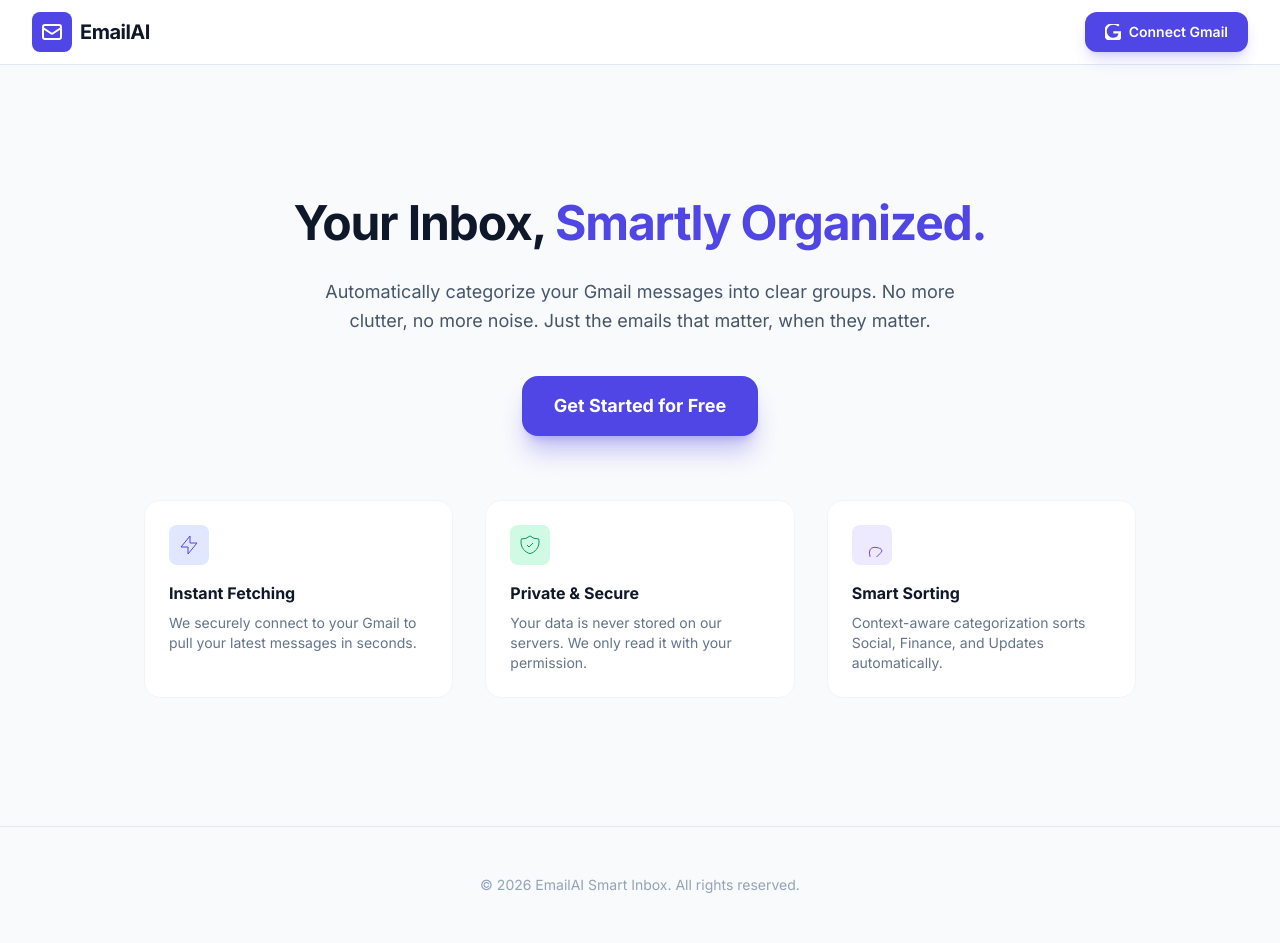
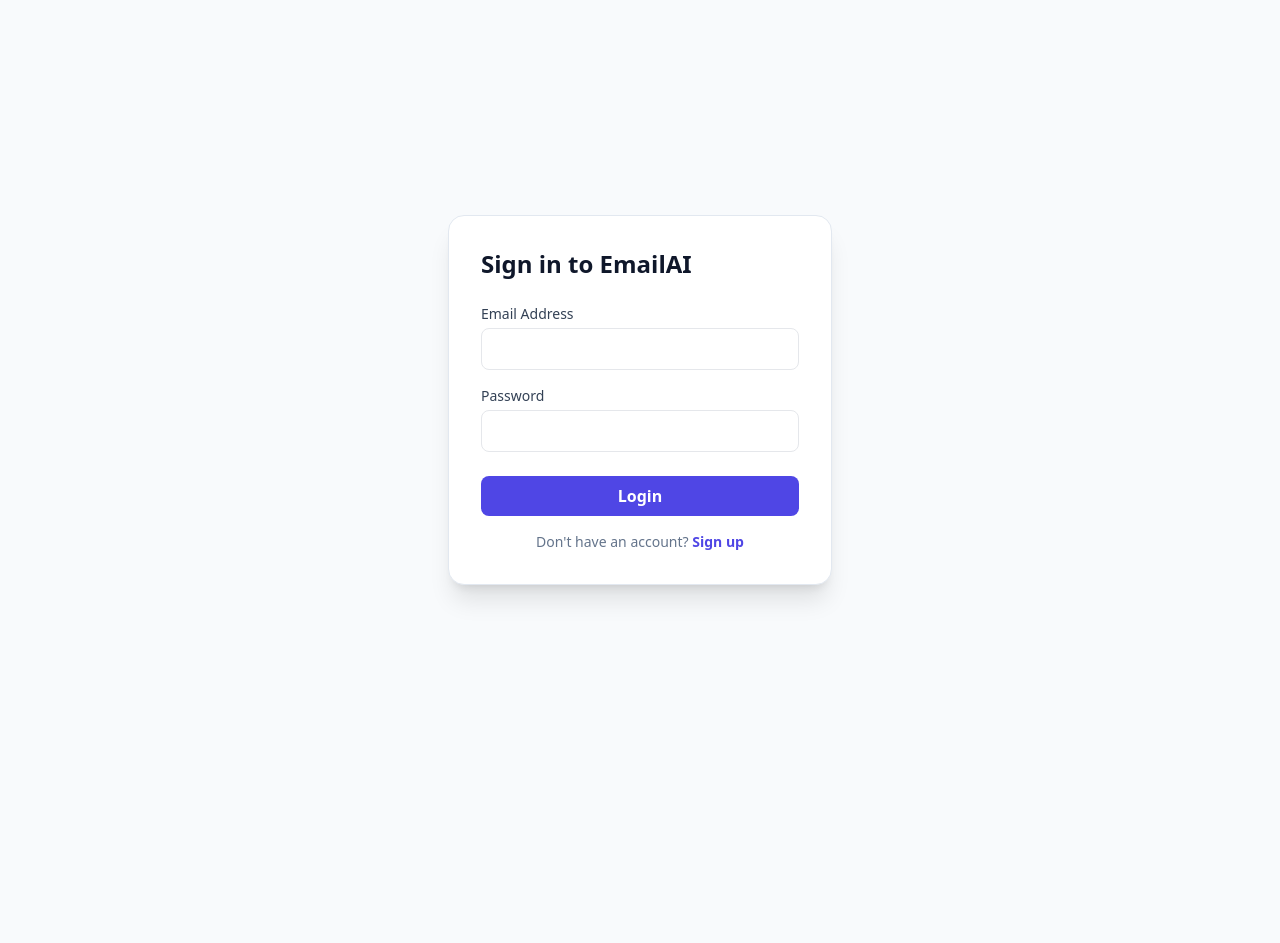
Before and after one commit to Morpheus7700/EmailAI-Smart-Categorizer, a Flask app: page / in a window 1280 px wide. After the commit the page ends 600 px from the top, so only its background shows below. Run offline with Flask 3, Linux system fonts and the light colour scheme; some libraries are stand-ins or nearby versions.

Commit message:
Implement user management system: Signup, Login, Admin Panel, and Firestore integration

````diff
--- a/main.py
+++ b/main.py
@@ -1,217 +1,189 @@
 import os
 import json
 import requests
-import sys
 from flask import Flask, render_template, redirect, url_for, session, jsonify, request
 from google_auth_oauthlib.flow import Flow
 from googleapiclient.discovery import build
 from google.auth.transport.requests import Request
 from google.oauth2.credentials import Credentials
+import google.generativeai as genai
+from google.cloud import firestore
+from werkzeug.security import generate_password_hash, check_password_hash
 
 app = Flask(__name__)
-# IMPORTANT: Ensure FLASK_SECRET_KEY is set in Vercel Env Vars.
-# If not, sessions will reset on every redeploy/cold start.
-app.secret_key = os.environ.get('FLASK_SECRET_KEY', 'wealthwise-email-dev-key')
+app.secret_key = os.environ.get('FLASK_SECRET_KEY', 'dev-key-123')
 
-# Production / Proxy Configuration (Cloud Run, Vercel, etc.)
-# Check for K_SERVICE (Cloud Run) or VERCEL_URL (Vercel) to detect production environment
+# Admin Email - REPLACE THIS WITH YOUR EMAIL
+ADMIN_EMAIL = "aniketroy2k@gmail.com"
+
+# Initialize Firestore
+# Note: In Cloud Run, it uses the service account automatically.
+db = firestore.Client()
+
+# Production / Proxy Configuration
 is_production = os.environ.get('K_SERVICE') or os.environ.get('VERCEL_URL')
-
 if is_production:
-    app.config.update(
-        SESSION_COOKIE_SECURE=True,
-        SESSION_COOKIE_HTTPONLY=True,
-        SESSION_COOKIE_SAMESITE='Lax', # Required for cross-site redirects (Google -> App)
-        PREFERRED_URL_SCHEME='https'
-    )
+    app.config.update(SESSION_COOKIE_SECURE=True, SESSION_COOKIE_HTTPONLY=True, SESSION_COOKIE_SAMESITE='Lax')
     os.environ['OAUTHLIB_INSECURE_TRANSPORT'] = '0'
 else:
     os.environ['OAUTHLIB_INSECURE_TRANSPORT'] = '1'
+
+# Gemini Setup
+GEMINI_API_KEY = os.environ.get('GEMINI_API_KEY')
+if GEMINI_API_KEY:
+    genai.configure(api_key=GEMINI_API_KEY)
+    model = genai.GenerativeModel('gemini-1.5-flash')
 
 SCOPES = ['https://www.googleapis.com/auth/gmail.readonly', 'https://www.googleapis.com/auth/userinfo.profile', 'openid']
 
 def get_google_config():
     env_config = os.environ.get('GOOGLE_CLIENT_CONFIG')
-    config = None
     if env_config:
-        try:
-            config = json.loads(env_config)
-        except Exception:
-            return None
-    else:
-        # Try generic name first, then specific if needed
-        client_secrets_file = "client_secret.json"
-        if os.path.exists(client_secrets_file):
-            with open(client_secrets_file, 'r') as f:
-                config = json.load(f)
-
-    return config
+        return json.loads(env_config)
+    client_secrets_file = "client_secret.json"
+    if os.path.exists(client_secrets_file):
+        with open(client_secrets_file, 'r') as f:
+            return json.load(f)
+    return None
 
 def get_flow(state=None):
     config = get_google_config()
-    if not config:
-        raise ValueError("Google Client Configuration is missing.")
-
+    if not config: raise ValueError("Google Client Configuration is missing.")
     flow = Flow.from_client_config(config, scopes=SCOPES, state=state)
-
-    # DYNAMIC REDIRECT URI
-    # Support explicit overwrite via env var (Best for Cloud Run/Production)
     if os.environ.get('REDIRECT_URI'):
         flow.redirect_uri = os.environ['REDIRECT_URI']
     elif is_production:
-        # On Cloud Run/Vercel, force HTTPS and use the current host
         flow.redirect_uri = f"https://{request.host}/authorized"
     else:
         flow.redirect_uri = url_for('authorize', _external=True)
+    return flow
 
-    return flow
+# --- USER ROUTES ---
 
 @app.route('/')
 def index():
-    if 'credentials' in session:
-        return render_template('dashboard.html', user=session.get('user_info'))
-    return render_template('dashboard.html', user=None)
+    user_id = session.get('user_id')
+    if not user_id:
+        return render_template('login.html')
 
-@app.route('/login')
-def login():
-    try:
-        flow = get_flow()
-        authorization_url, state = flow.authorization_url(
-            access_type='offline',
-            include_granted_scopes='true',
-            prompt='select_account' # Forces account selection to prevent auto-login loops
-        )
-        session['state'] = state
-        # Ensure session is saved before redirecting
-        session.modified = True
-        return redirect(authorization_url)
-    except Exception as e:
-        return f"Login Error: {str(e)}", 500
+    user_doc = db.collection('users').document(user_id).get()
+    if not user_doc.exists:
+        session.clear()
+        return redirect(url_for('login_page'))
+
+    user_data = user_doc.to_dict()
+    return render_template('dashboard.html', user=user_data, is_admin=(user_data.get('email') == ADMIN_EMAIL))
+
+@app.route('/signup', methods=['GET', 'POST'])
+def signup():
+    if request.method == 'POST':
+        email = request.form.get('email')
+        password = request.form.get('password')
+
+        user_ref = db.collection('users').document(email)
+        if user_ref.get().exists:
+            return "User already exists", 400
+
+        user_ref.set({
+            'email': email,
+            'password': generate_password_hash(password),
+            'gmail_connected': False
+        })
+        session['user_id'] = email
+        return redirect(url_for('index'))
+    return render_template('signup.html')
+
+@app.route('/login', methods=['GET', 'POST'])
+def login_page():
+    if request.method == 'POST':
+        email = request.form.get('email')
+        password = request.form.get('password')
+
+        user_doc = db.collection('users').document(email).get()
+        if user_doc.exists and check_password_hash(user_doc.to_dict()['password'], password):
+            session['user_id'] = email
+            return redirect(url_for('index'))
+        return "Invalid credentials", 401
+    return render_template('login.html')
+
+# --- GMAIL OAUTH ROUTES ---
+
+@app.route('/connect-gmail')
+def connect_gmail():
+    if 'user_id' not in session: return redirect(url_for('login_page'))
+    flow = get_flow()
+    auth_url, state = flow.authorization_url(access_type='offline', include_granted_scopes='true', prompt='consent')
+    session['state'] = state
+    return redirect(auth_url)
 
 @app.route('/authorized')
 def authorize():
     try:
-        # 1. Retrieve the state we stored in /login
         state = session.get('state')
-        if not state:
-            return "Authorization Error: Session state missing. Please enable cookies and try again.", 400
+        flow = get_flow(state=state)
+        auth_resp = request.url
+        if is_production and auth_resp.startswith('http://'):
+            auth_resp = auth_resp.replace('http://', 'https://', 1)
 
-        flow = get_flow(state=state)
+        flow.fetch_token(authorization_response=auth_resp)
+        creds = flow.credentials
 
-        # 2. Reconstruct the full URL for verification
-        # Google returns the response to the Vercel proxy via HTTP internally.
-        # We must force it back to HTTPS for the library to validate it.
-        authorization_response = request.url
+        # Save tokens to Firestore for the logged-in user
+        user_id = session.get('user_id')
+        user_info = build('oauth2', 'v2', credentials=creds).userinfo().get().execute()
 
-        # FIX: Ensure HTTPS is used for validation if running behind a proxy (Vercel/Cloud Run)
-        # Cloud Run sets K_SERVICE, Vercel sets VERCEL_URL
-        if is_production and authorization_response.startswith('http://'):
-             authorization_response = authorization_response.replace('http://', 'https://', 1)
-
-        flow.fetch_token(authorization_response=authorization_response)
-
-        # 3. Save credentials and user info
-        credentials = flow.credentials
-        session['credentials'] = credentials_to_dict(credentials)
-
-        user_info = build('oauth2', 'v2', credentials=credentials).userinfo().get().execute()
-        session['user_info'] = user_info
-
-        # 4. Cleanup
-        session.pop('state', None)
-        session.modified = True
-
+        db.collection('users').document(user_id).update({
+            'gmail_connected': True,
+            'gmail_email': user_info.get('email'),
+            'gmail_name': user_info.get('name'),
+            'gmail_picture': user_info.get('picture'),
+            'tokens': {
+                'token': creds.token,
+                'refresh_token': creds.refresh_token,
+                'token_uri': creds.token_uri,
+                'client_id': creds.client_id,
+                'client_secret': creds.client_secret,
+                'scopes': creds.scopes
+            }
+        })
         return redirect(url_for('index'))
     except Exception as e:
-        return f"Authorization Error: {str(e)}", 500
+        return f"Error: {str(e)}", 500
 
-def credentials_to_dict(credentials):
-    return {
-        'token': credentials.token,
-        'refresh_token': credentials.refresh_token,
-        'token_uri': credentials.token_uri,
-        'client_id': credentials.client_id,
-        'client_secret': credentials.client_secret,
-        'scopes': credentials.scopes
-    }
+# --- ADMIN ROUTES ---
 
-@app.route('/logout')
-def logout():
-    session.clear()
-    return redirect(url_for('index'))
+@app.route('/admin')
+def admin_panel():
+    user_id = session.get('user_id')
+    if user_id != ADMIN_EMAIL:
+        return "Unauthorized", 403
 
-import google.generativeai as genai
-
-# Setup Gemini
-GEMINI_API_KEY = os.environ.get('GEMINI_API_KEY')
-if GEMINI_API_KEY:
-    genai.configure(api_key=GEMINI_API_KEY)
-    model = genai.GenerativeModel('gemini-1.5-flash')
-
-def ai_categorize_batch(emails):
-    """Uses Gemini to categorize a batch of emails based on context."""
-    if not GEMINI_API_KEY:
-        print("DEBUG: No GEMINI_API_KEY found. Using manual fallback.")
-        return None
-
-    prompt = """
-    You are an expert email organizer. Categorize these 20 emails into EXACTLY one of these buckets:
-    - 'Primary': Personal 1-to-1 emails, direct work communications, or important human-sent messages.
-    - 'Social': Notifications from LinkedIn, Facebook, Twitter, Instagram, YouTube, or dating apps.
-    - 'Promotions': Marketing emails, newsletters, sales, discounts, or coupons.
-    - 'Updates': Automated alerts, security notices, password resets, shipping updates, or service announcements.
-    - 'Finance & Bills': Bank statements, invoices, receipts, payment confirmations, or salary slips.
-    - 'Travel': Flight tickets, hotel bookings, car rentals, or trip itineraries.
-
-    Rules:
-    1. Be aggressive. If it looks like a newsletter, it's 'Promotions'. If it's a notification from a service, it's 'Updates'.
-    2. Respond ONLY with a valid JSON list of strings (e.g., ["Primary", "Social", ...]).
-    3. The list MUST have exactly 20 items in the same order as the input.
-    """
-
-    email_data = [f"From: {e['from']} | Sub: {e['subject']} | Snippet: {e['snippet']}" for e in emails]
-    try:
-        response = model.generate_content(prompt + "\n\nEmails to categorize:\n" + json.dumps(email_data))
-        text = response.text.strip()
-        # Clean up Markdown
-        if "```json" in text:
-            text = text.split("```json")[1].split("```")[0].strip()
-        elif "```" in text:
-            text = text.split("```")[1].split("```")[0].strip()
-
-        categories = json.loads(text)
-        print(f"DEBUG: AI Categorized {len(emails)} emails successfully.")
-        return categories
-    except Exception as e:
-        print(f"DEBUG: AI Error: {str(e)}")
-        return None
+    users = [u.to_dict() for u in db.collection('users').stream()]
+    return render_template('admin.html', users=users)
 
 @app.route('/api/emails')
 def get_emails():
-    if 'credentials' not in session:
-        return jsonify({"error": "Unauthorized"}), 401
+    user_id = session.get('user_id')
+    if not user_id: return jsonify({"error": "Unauthorized"}), 401
 
-    creds = Credentials(**session['credentials'])
+    user_data = db.collection('users').document(user_id).get().to_dict()
+    if not user_data.get('gmail_connected'): return jsonify({"error": "Gmail not connected"}), 400
+
+    creds_dict = user_data['tokens']
+    creds = Credentials(**creds_dict)
+
     if creds.expired and creds.refresh_token:
-        try:
-            creds.refresh(Request())
-            session['credentials'] = credentials_to_dict(creds)
-        except:
-            return jsonify({"error": "Auth Refresh Failed"}), 401
+        creds.refresh(Request())
+        db.collection('users').document(user_id).update({'tokens.token': creds.token})
 
     service = build('gmail', 'v1', credentials=creds)
-
     try:
-        # Increase limit to 100 for better robustness
         results = service.users().messages().list(userId='me', maxResults=100).execute()
         messages = results.get('messages', [])
-
         email_list = []
         for msg in messages:
-            # We use format='metadata' to be faster while getting headers
             m = service.users().messages().get(userId='me', id=msg['id'], format='metadata').execute()
             headers = m.get('payload', {}).get('headers', [])
-
             email_list.append({
                 "id": msg['id'],
                 "subject": next((h['value'] for h in headers if h['name'] == 'Subject'), '(No Subject)'),
@@ -221,38 +193,32 @@
                 "url": f"https://mail.google.com/mail/u/0/#inbox/{msg['id']}"
             })
 
-        categorized = {
-            "Primary": [], "Social": [], "Promotions": [],
-            "Updates": [], "Finance & Bills": [], "Travel": []
-        }
-
-        # Batch process with AI
+        categorized = {"Primary":[], "Social":[], "Promotions":[], "Updates":[], "Finance & Bills":[], "Travel":[]}
         for i in range(0, len(email_list), 20):
             batch = email_list[i:i+20]
-            # Ensure the batch has exactly 20 items for the prompt rules, or handle the remainder
             categories = ai_categorize_batch(batch)
-
             for j, email in enumerate(batch):
-                cat = "Primary" # Default
-                if categories and j < len(categories):
-                    cat = categories[j].strip()
-                else:
-                    # Robust manual fallback if AI is unavailable
-                    s = (email['from'] + " " + email['subject']).lower()
-                    if any(x in s for x in ['linkedin', 'facebook', 'twitter', 'instagram', 'youtube']): cat = "Social"
-                    elif any(x in s for x in ['invoice', 'receipt', 'bill', 'payment', 'order']): cat = "Finance & Bills"
-                    elif any(x in s for x in ['flight', 'hotel', 'booking', 'itinerary']): cat = "Travel"
-                    elif any(x in s for x in ['newsletter', 'marketing', 'offer', 'sale']): cat = "Promotions"
-                    elif any(x in s for x in ['security', 'alert', 'notice', 'password']): cat = "Updates"
-
-                # Validation
+                cat = categories[j] if categories and j < len(categories) else "Primary"
                 if cat not in categorized: cat = "Primary"
                 categorized[cat].append(email)
-
         return jsonify(categorized)
     except Exception as e:
-        print(f"ERROR: {str(e)}")
         return jsonify({"error": str(e)}), 500
+
+def ai_categorize_batch(emails):
+    if not GEMINI_API_KEY: return None
+    prompt = "Categorize these emails into Primary, Social, Promotions, Updates, Finance & Bills, Travel. Return ONLY a JSON list of categories."
+    email_data = [f"Sub: {e['subject']} | Snippet: {e['snippet']}" for e in emails]
+    try:
+        response = model.generate_content(prompt + "\n" + json.dumps(email_data))
+        text = response.text.strip().replace('```json', '').replace('```', '')
+        return json.loads(text)
+    except: return None
+
+@app.route('/logout')
+def logout():
+    session.clear()
+    return redirect(url_for('login_page'))
 
 if __name__ == '__main__':
     app.run(port=5000, debug=True)
--- a/requirements.txt
+++ b/requirements.txt
@@ -4,5 +4,7 @@
 google-auth-httplib2
 google-api-python-client
 google-generativeai
+google-cloud-firestore
+werkzeug
 requests
 gunicorn
--- a/templates/dashboard.html
+++ b/templates/dashboard.html
@@ -29,16 +29,16 @@
 
                 <div class="flex items-center gap-4">
                     {% if user %}
+                        {% if is_admin %}
+                            <a href="/admin" class="text-sm font-bold text-indigo-600 hover:underline">Admin Panel</a>
+                        {% endif %}
                         <div class="flex items-center gap-3 pr-4 border-r border-slate-200">
-                            <img src="{{ user.picture }}" class="w-8 h-8 rounded-full border border-slate-200" alt="Avatar">
-                            <span class="text-sm font-medium text-slate-700 hidden sm:block">{{ user.name }}</span>
+                            {% if user.gmail_picture %}
+                                <img src="{{ user.gmail_picture }}" class="w-8 h-8 rounded-full border border-slate-200" alt="Avatar">
+                            {% endif %}
+                            <span class="text-sm font-medium text-slate-700 hidden sm:block">{{ user.email }}</span>
                         </div>
                         <a href="/logout" class="text-sm font-semibold text-slate-600 hover:text-rose-600 transition-colors">Sign Out</a>
-                    {% else %}
-                        <a href="/login" class="bg-indigo-600 hover:bg-indigo-700 text-white px-5 py-2.5 rounded-xl font-semibold text-sm transition-all shadow-lg shadow-indigo-600/20 active:scale-95 flex items-center gap-2">
-                            <svg class="w-4 h-4" fill="currentColor" viewBox="0 0 24 24"><path d="M12.48 10.92v3.28h7.84c-.24 1.84-.908 3.152-1.928 4.176-1.02 1.024-2.6 2.112-5.912 2.112-5.392 0-9.712-4.376-9.712-9.76s4.32-9.76 9.712-9.76c3.088 0 5.424 1.208 7.088 2.776l2.32-2.32c-1.936-1.856-4.52-3.232-9.408-3.232-8.048 0-14.52 6.472-14.52 14.52s6.472 14.52 14.52 14.52c4.448 0 7.84-1.464 10.432-4.144 2.688-2.688 3.536-6.464 3.536-9.472 0-.896-.08-1.744-.24-2.56h-13.728z"/></svg>
-                            Connect Gmail
-                        </a>
                     {% endif %}
                 </div>
             </div>
@@ -47,47 +47,18 @@
 
     <!-- Main Content -->
     <main class="max-w-5xl mx-auto px-4 py-12">
-        {% if not user %}
-            <!-- Hero Section for Unauthenticated -->
-            <div class="text-center py-20">
-                <h2 class="text-5xl font-extrabold text-slate-900 mb-6 tracking-tight leading-tight">
-                    Your Inbox, <span class="text-indigo-600">Smartly Organized.</span>
-                </h2>
-                <p class="text-lg text-slate-600 mb-10 max-w-2xl mx-auto leading-relaxed">
-                    Automatically categorize your Gmail messages into clear groups. No more clutter, no more noise. Just the emails that matter, when they matter.
-                </p>
-                <div class="flex justify-center gap-4">
-                    <a href="/login" class="px-8 py-4 bg-indigo-600 text-white rounded-2xl font-bold text-lg hover:bg-indigo-700 transition-all shadow-xl shadow-indigo-600/30">
-                        Get Started for Free
+        {% if user %}
+            {% if not user.gmail_connected %}
+                <div class="text-center py-20 bg-white rounded-3xl border border-dashed border-slate-300">
+                    <h2 class="text-2xl font-bold text-slate-900 mb-4">One Last Step!</h2>
+                    <p class="text-slate-500 mb-8">Connect your Gmail account to start seeing categorized emails.</p>
+                    <a href="/connect-gmail" class="bg-indigo-600 text-white px-8 py-4 rounded-2xl font-bold hover:bg-indigo-700 transition-all">
+                        Connect My Gmail
                     </a>
                 </div>
-                <div class="mt-16 grid grid-cols-1 sm:grid-cols-3 gap-8 text-left">
-                    <div class="bg-white p-6 rounded-2xl border border-slate-100">
-                        <div class="w-10 h-10 bg-indigo-100 text-indigo-600 rounded-lg flex items-center justify-center mb-4">
-                            <svg class="w-6 h-6" fill="none" stroke="currentColor" viewBox="0 0 24 24"><path d="M13 10V3L4 14h7v7l9-11h-7z"/></svg>
-                        </div>
-                        <h3 class="font-bold text-slate-900 mb-2">Instant Fetching</h3>
-                        <p class="text-slate-500 text-sm">We securely connect to your Gmail to pull your latest messages in seconds.</p>
-                    </div>
-                    <div class="bg-white p-6 rounded-2xl border border-slate-100">
-                        <div class="w-10 h-10 bg-emerald-100 text-emerald-600 rounded-lg flex items-center justify-center mb-4">
-                            <svg class="w-6 h-6" fill="none" stroke="currentColor" viewBox="0 0 24 24"><path d="M9 12l2 2 4-4m5.618-4.016A11.955 11.955 0 0112 2.944a11.955 11.955 0 01-8.618 3.04A12.02 12.02 0 003 9c0 5.591 3.824 10.29 9 11.622 5.176-1.332 9-6.03 9-11.622 0-1.042-.133-2.052-.382-3.016z"/></svg>
-                        </div>
-                        <h3 class="font-bold text-slate-900 mb-2">Private & Secure</h3>
-                        <p class="text-slate-500 text-sm">Your data is never stored on our servers. We only read it with your permission.</p>
-                    </div>
-                    <div class="bg-white p-6 rounded-2xl border border-slate-100">
-                        <div class="w-10 h-10 bg-violet-100 text-violet-600 rounded-lg flex items-center justify-center mb-4">
-                            <svg class="w-6 h-6" fill="none" stroke="currentColor" viewBox="0 0 24 24"><path d="M19.428 15.428a2 2 0 00-1.022-.547l-2.387-.477a6 6 0 00-3.86.517l-.694.347a2 2 0 00-1.058 1.058l-.347.694a6 6 0 00-.517 3.86l.477 2.387a2 2 0 00.547 1.022l1.428 1.428a2 2 0 002.828 0l6.414-6.414a2 2 0 000-2.828l-1.428-1.428z"/></svg>
-                        </div>
-                        <h3 class="font-bold text-slate-900 mb-2">Smart Sorting</h3>
-                        <p class="text-slate-500 text-sm">Context-aware categorization sorts Social, Finance, and Updates automatically.</p>
-                    </div>
-                </div>
-            </div>
-        {% else %}
-            <!-- Dashboard for Authenticated -->
-            <div id="loadingState" class="flex flex-col items-center justify-center py-20">
+            {% else %}
+                <!-- Dashboard for Authenticated -->
+                <div id="loadingState" class="flex flex-col items-center justify-center py-20">
                 <div class="loader ease-linear rounded-full border-4 border-t-4 border-gray-200 h-16 w-16 mb-4"></div>
                 <h3 class="text-xl font-semibold text-slate-700">Analyzing your inbox...</h3>
                 <p class="text-slate-500">This usually takes a few seconds.</p>
--- /dev/null
+++ b/templates/login.html
@@ -0,0 +1,24 @@
+<!DOCTYPE html>
+<html lang="en">
+<head>
+    <meta charset="UTF-8"><title>Login | EmailAI</title>
+    <script src="https://cdn.tailwindcss.com"></script>
+</head>
+<body class="bg-slate-50 flex items-center justify-center h-screen">
+    <div class="bg-white p-8 rounded-2xl shadow-xl w-96 border border-slate-200">
+        <h2 class="text-2xl font-bold mb-6 text-slate-900">Sign in to EmailAI</h2>
+        <form method="POST">
+            <div class="mb-4">
+                <label class="block text-sm font-medium text-slate-700 mb-1">Email Address</label>
+                <input type="email" name="email" required class="w-full px-4 py-2 border rounded-lg focus:ring-2 focus:ring-indigo-500 outline-none">
+            </div>
+            <div class="mb-6">
+                <label class="block text-sm font-medium text-slate-700 mb-1">Password</label>
+                <input type="password" name="password" required class="w-full px-4 py-2 border rounded-lg focus:ring-2 focus:ring-indigo-500 outline-none">
+            </div>
+            <button type="submit" class="w-full bg-indigo-600 text-white py-2 rounded-lg font-bold hover:bg-indigo-700 transition-colors">Login</button>
+        </form>
+        <p class="mt-4 text-center text-sm text-slate-500">Don't have an account? <a href="/signup" class="text-indigo-600 font-bold">Sign up</a></p>
+    </div>
+</body>
+</html>
````
Also changed, not shown: templates/admin.html (added, +39 -0 lines), templates/signup.html (added, +24 -0 lines).
